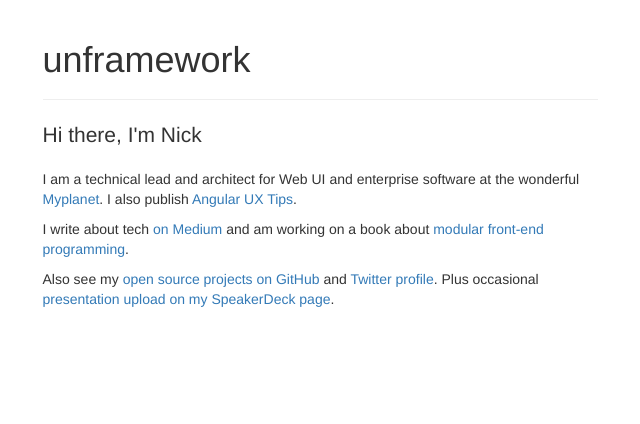
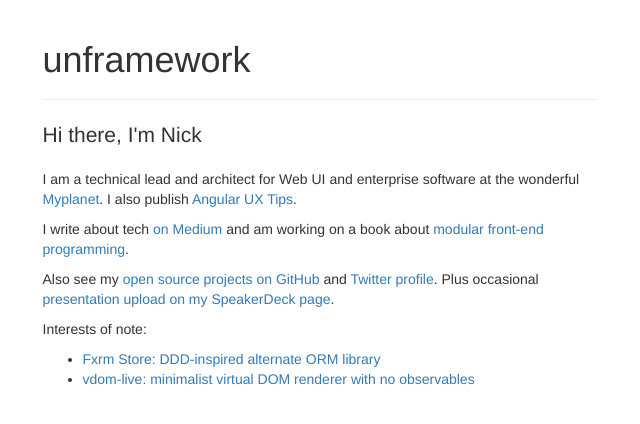
Before and after one commit to unframework/unframework-website, a Jekyll site: the page built from index.html, in a window 1280 px wide. Shown: the top 424 px of the page, without its empty margins (320-960 px from the left). Built offline with Jekyll 4.4.1, drawn with Linux system fonts in a browser that asks for light colours; Markdown is read by kramdown in place of the engine named in the settings; the list of posts is cut into pages by our own code.

Commit message:
More links

```diff
--- a/index.html
+++ b/index.html
@@ -19,6 +19,11 @@ title: Personal website of Nick Matantsev
         Also see my <a href="https://github.com/unframework">open source projects on GitHub</a>
         and <a href="https://twitter.com/unframework">Twitter profile</a>. Plus occasional <a href="https://speakerdeck.com/unframework">presentation upload on my SpeakerDeck page</a>.
       </p>
+      <p>Interests of note:</p>
+      <ul>
+        <li><a href="https://github.com/fxrm/fxrm-store">Fxrm Store: DDD-inspired alternate ORM library</a></li>
+        <li><a href="https://github.com/unframework/vdom-live">vdom-live: minimalist virtual DOM renderer with no observables</a></li>
+      </ul>
     </div>
     <div class="col-md-3">
     </div>
```
